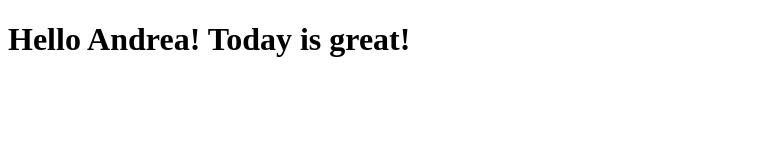
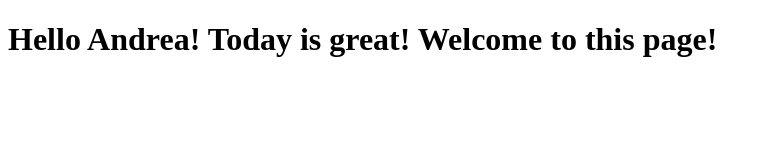
Before and after one commit to andreamuerth/coursera-test, a plain HTML site: page site/index.html in a window 1280 px wide. Shown: the whole page, without its empty margins (0-770 px from the left). Drawn offline with Linux system fonts and the light colour scheme.

Commit message:
small addition

```diff
--- a/site/index.html
+++ b/site/index.html
@@ -4,6 +4,7 @@
 	<title>Hello Andrea</title>
 </head>
 <body>
-<h1>Hello Andrea! Today is great! <h1>
+<h1>Hello Andrea! Today is great!
+	Welcome to this page!<h1>
 </body>
 </html>
```
